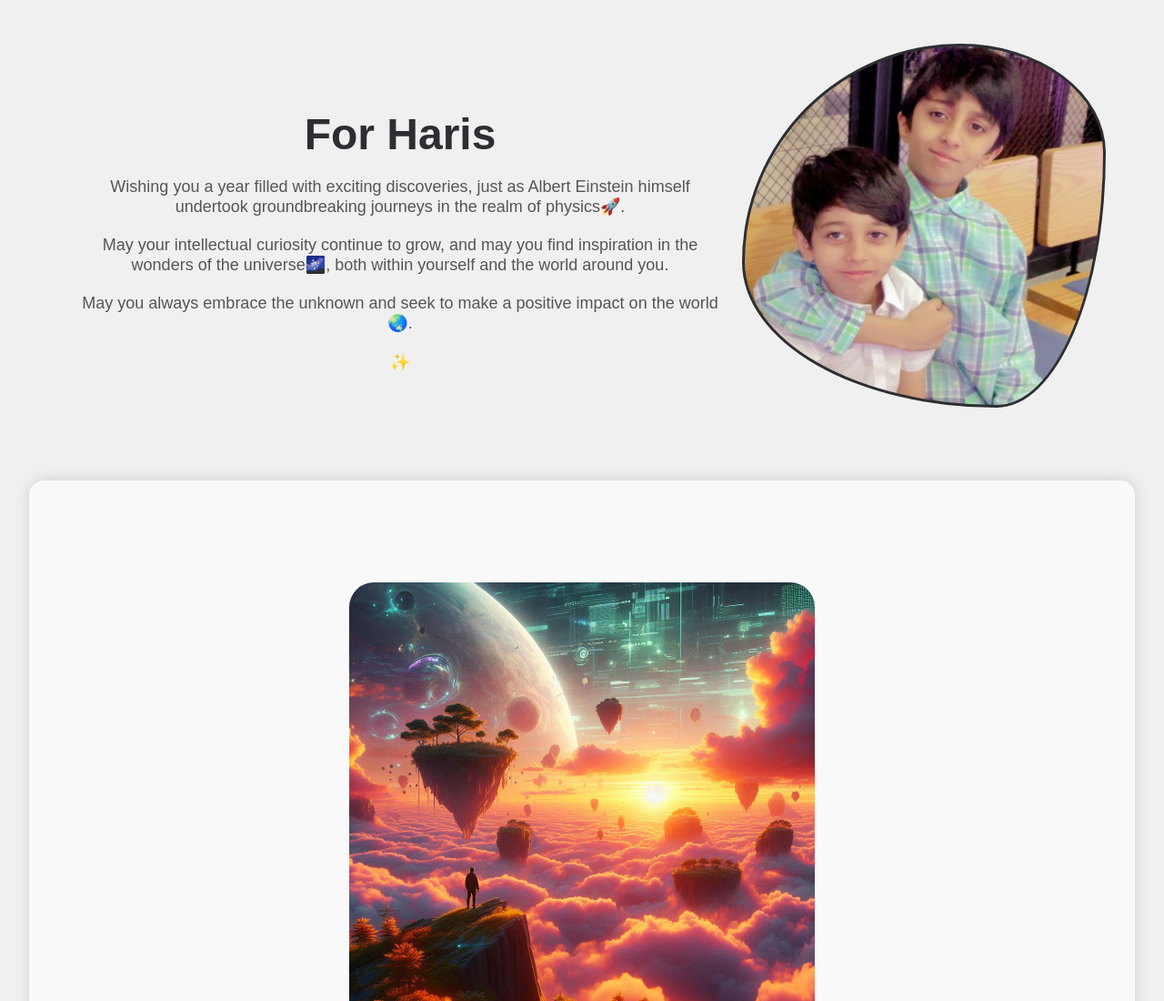
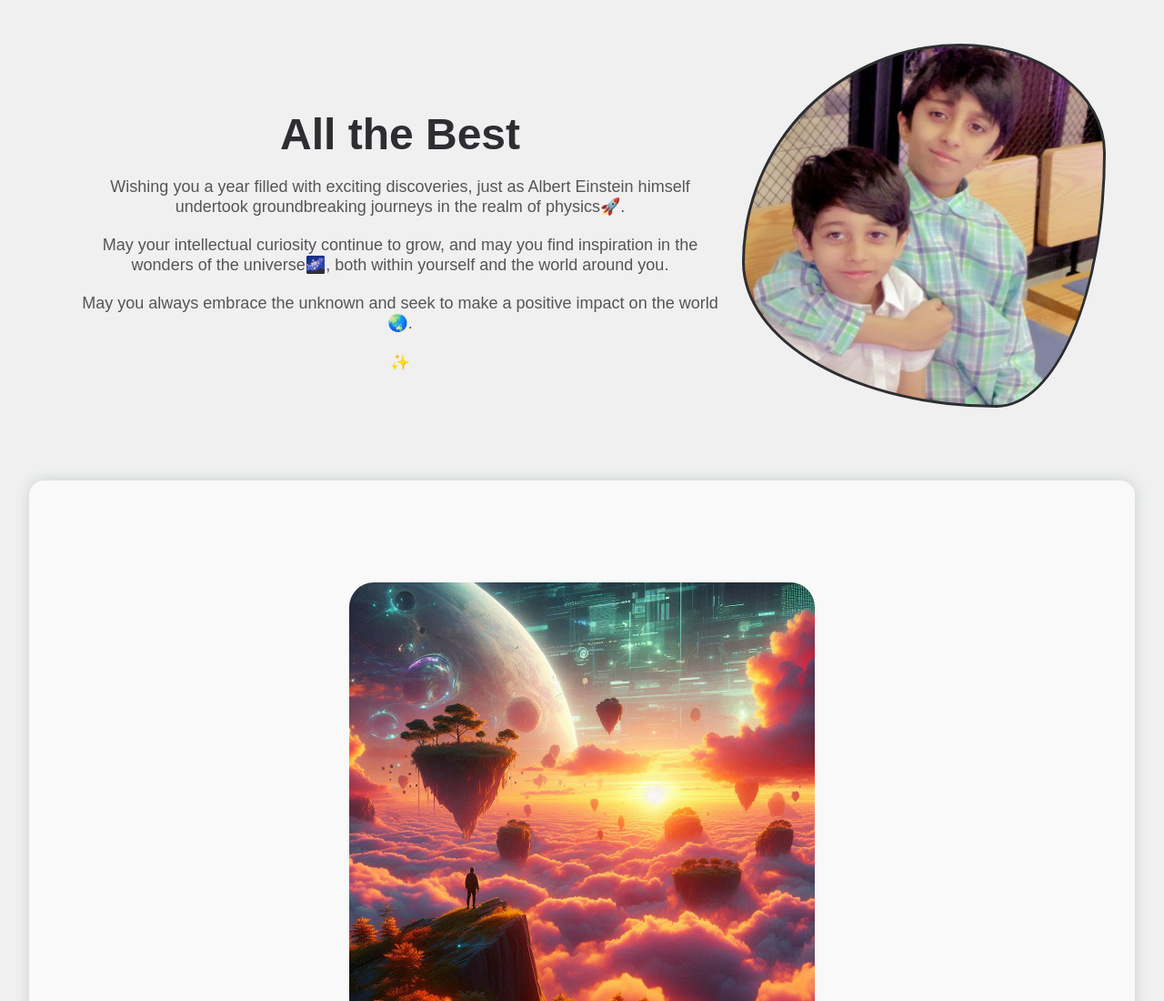
Before and after one commit to sohaibdevv/Haris-Day, a plain HTML site: page index.html in a window 1280 px wide. Shown: the top 1100 px of the page at 91% size. Drawn offline with Linux system fonts and the light colour scheme.

Commit message:
Add dynamic message typing effect to index.html

```diff
--- a/index.html
+++ b/index.html
@@ -20,6 +20,7 @@
 
     <link rel="stylesheet" href="css/style.css">
 
+
     <title>Haris Day</title>
 
 </head>
@@ -28,7 +29,7 @@
     <div class="container">
         <section class="hero">
                 <div class="hero-content">
-                <h1>For Haris</h1>
+                <h1 id="dynamic-message"></h1>
                 <p>
                     Wishing you a year filled with exciting discoveries, just as Albert Einstein himself undertook groundbreaking journeys in the realm of physics🚀.
                     <br><br>
@@ -59,6 +60,62 @@
             </div>
         </div>
     </footer>
+        <script>
+        // Array of messages to cycle through
+        const messages = [
+            "For Haris",
+            "All the Best",
+            "Embrace the Journey!",
+            "Keep Exploring!",
+            "Shine Bright!"
+        ];
 
+        let messageIndex = 0; // Current index of the message to display from the 'messages' array
+        let charIndex = 0;    // Current index of the character being typed for the current message
+        const dynamicMessageElement = document.getElementById('dynamic-message'); // Get the H1 element
+
+        // Typing speed (milliseconds per character)
+        const typingSpeed = 100;
+        // Delay after a message is fully typed before starting the next one
+        const messageDisplayTime = 1500; // 1.5 seconds
+
+        /**
+         * Types out the current message character by character.
+         */
+        function typeMessage() {
+            const currentMessage = messages[messageIndex];
+
+            if (charIndex < currentMessage.length) {
+                // Append the next character
+                dynamicMessageElement.textContent += currentMessage.charAt(charIndex);
+                charIndex++;
+                // Continue typing after a short delay
+                setTimeout(typeMessage, typingSpeed);
+            } else {
+                // Message is fully typed, wait for a bit, then move to the next message
+                setTimeout(nextMessage, messageDisplayTime);
+            }
+        }
+
+        /**
+         * Resets for the next message and starts typing it.
+         */
+        function nextMessage() {
+            // Clear the current message
+            dynamicMessageElement.textContent = '';
+            charIndex = 0; // Reset character index for the new message
+
+            // Move to the next message in the array, loop back if at end
+            messageIndex = (messageIndex + 1) % messages.length;
+
+            // Start typing the new message
+            typeMessage();
+        }
+
+        // Start the typing effect when the page loads
+        document.addEventListener('DOMContentLoaded', () => {
+            typeMessage(); // Start typing the first message
+        });
+    </script>
 </body>
 </html>
```
Also changed, not shown: file.js (deleted).
